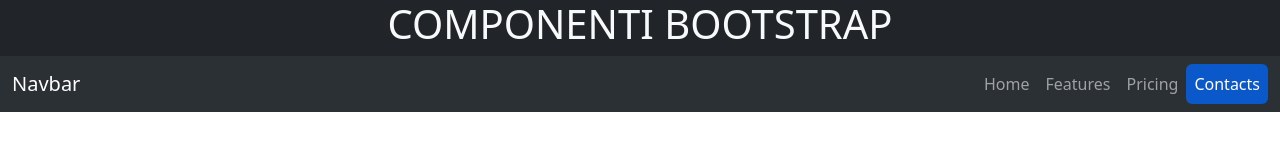
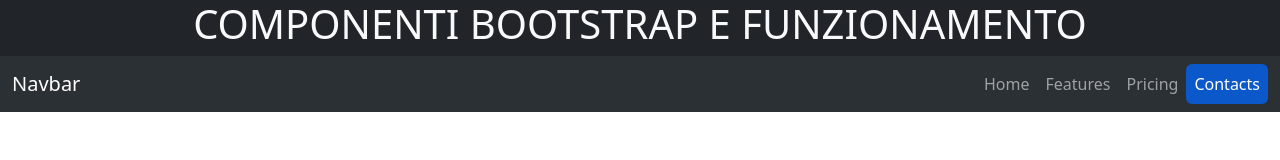
Before and after one commit to dadegi/FS0326-W6D2, a plain HTML site: page contacts.html in a window 1280 px wide. Drawn offline with nearby package versions, Linux system fonts and the light colour scheme.

```diff
--- a/contacts.html
+++ b/contacts.html
@@ -15,7 +15,7 @@
 	</head>
 	<body>
 		<header class="d-flex flex-column bg-dark text-light text-center">
-			<h1 class="mb-2">COMPONENTI BOOTSTRAP</h1>
+			<h1 class="mb-2">COMPONENTI BOOTSTRAP E FUNZIONAMENTO</h1>
 
 			<!-- NAVBAR -->
 			<nav
```
